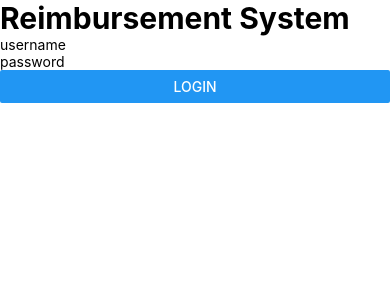
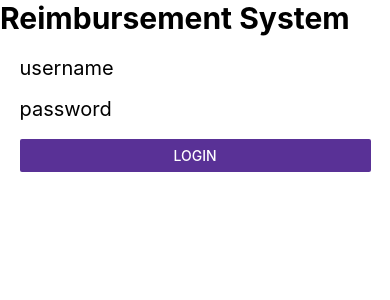
Before and after one commit to wrkagel/Revature-Project-1-Mobile, a React Native app: screen / in a window 390 px wide. Shown: the top 300 px of the page. Built offline with nearby package versions, Linux system fonts and the light colour scheme.

Commit message:
Styling matches frontend.

```diff
--- a/components/employee-view.tsx
+++ b/components/employee-view.tsx
@@ -6,6 +6,6 @@ export default function EmployeeView(props:Employee) {
 
     const {fname, mname, lname, id} = props;
 
-    return (<View><Text style={{flex:1, textAlign:"center", fontSize:20, fontWeight:"bold"}}>{fname}{mname ? ` ${mname}`:""}{lname ? ` ${lname}`:""}</Text>
-    <Text style={{textAlign:"center"}}>ID: {id}</Text></View>)
+    return (<View><Text style={{flex:1, textAlign:"center", fontSize:20, fontWeight:"bold", color:"#fff"}}>{fname}{mname ? ` ${mname}`:""}{lname ? ` ${lname}`:""}</Text>
+    <Text style={{textAlign:"center", color:"#fff"}}>ID: {id}</Text></View>)
 }
--- a/components/login-view.tsx
+++ b/components/login-view.tsx
@@ -1,7 +1,7 @@
 import AsyncStorageLib from "@react-native-async-storage/async-storage";
 import axios from "axios";
 import React, { useState } from "react";
-import { Button, TextInput, View } from "react-native";
+import { Button, StyleSheet, TextInput, View } from "react-native";
 import Employee from "../models/employee";
 
 
@@ -34,11 +34,18 @@ export default function LoginView(props:{setManagerId:Function}) {
         }
     }
 
-    return (<View>
-        <TextInput placeholder="username" onChangeText={setNameInput} autoCapitalize="none"/>
-        <TextInput placeholder="password" onChangeText={setPassInput} secureTextEntry={true} autoCapitalize="none"/>
-        <Button title="Login" onPress={login}/>
+    return (<View style={{padding:"5%"}}>
+        <TextInput style={styles.inputText} placeholder="username" onChangeText={setNameInput} autoCapitalize="none"/>
+        <TextInput style={styles.inputText} placeholder="password" onChangeText={setPassInput} secureTextEntry={true} autoCapitalize="none"/>
+        <Button color={"#593196"} title="Login" onPress={login}/>
     </View>)
 }
 
-export const backendAddress = 'https://wk-revature-vm.eastus.cloudapp.azure.com'
+const styles = StyleSheet.create({
+    inputText:{
+        marginBottom:"5%",
+        fontSize:20
+    }
+});
+
+export const backendAddress = 'https://wk-revature-vm.eastus.cloudapp.azure.com';
--- a/components/logout-button.tsx
+++ b/components/logout-button.tsx
@@ -11,6 +11,6 @@ export default function LogoutButton(props:{setManagerId:Function}) {
     }
 
     return (<View>
-        <Button title="Logout" onPress={logout}/>
+        <Button color={"#593196"} title="Logout" onPress={logout}/>
     </View>)
 }
--- a/components/managed-view.tsx
+++ b/components/managed-view.tsx
@@ -43,7 +43,7 @@ export default function ManagedView(props:{navigation: any, route:any, managerId
 const styles = StyleSheet.create({
     listItem:{
         flex:1,
-        backgroundColor:"cyan",
+        backgroundColor:"#009cdc",
         borderWidth:3,
         width:"100%",
         borderStyle:"solid",
--- a/components/reimbursement-list-item.tsx
+++ b/components/reimbursement-list-item.tsx
@@ -6,7 +6,7 @@ export default function ReimbursementListItem(props:ReimbursementItem) {
 
     const {type, desc, amount, date, status, id} = props;
 
-    return (<View style={{flex:1, backgroundColor:"cyan", borderStyle:"solid", borderWidth:3, borderRadius:20}}>
+    return (<View style={{flex:1, backgroundColor:"#009cdc", borderStyle:"solid", borderWidth:3, borderRadius:20}}>
         <View style={{flex:1, flexDirection:"row", borderStyle:"solid", borderBottomWidth:3}}>
             <Text style={{...styles.listText, flex:0.2}}>{type}:</Text>
             <Text style={{...styles.listText, flex:0.8}}>{desc}</Text>
@@ -26,6 +26,7 @@ const styles = StyleSheet.create({
     listText: {
         flex:1,
         textAlign:'center',
-        fontSize:20
+        fontSize:20,
+        color:"#fff"
     }
 })
--- a/components/reimbursement-list-view.tsx
+++ b/components/reimbursement-list-view.tsx
@@ -1,5 +1,5 @@
 import axios from "axios";
-import { useEffect } from "react";
+import { useEffect, useState } from "react";
 import { FlatList, Pressable} from "react-native";
 import ReimbursementItem from "../models/reimbursement-item";
 import { backendAddress } from "./login-view";
@@ -10,6 +10,7 @@ export default function ReimbursementViewList(props:{navigation:any, route: any,
 
     const {navigation, route, reimbursementList, setReimbursementList, setListIndex} = props;
     const {id} = route.params;
+    const [show, setShow] = useState<boolean>(false);
 
     useEffect(() => {
         (async () => {
@@ -25,7 +26,7 @@ export default function ReimbursementViewList(props:{navigation:any, route: any,
                 console.log(error);
                 alert('There was an error communicating with the server.')
             }
-
+            setShow(true);
         })()
     },[]);
 
@@ -35,7 +36,7 @@ export default function ReimbursementViewList(props:{navigation:any, route: any,
         navigation.push('Reimbursement');
     }
 
-    return (<FlatList data={reimbursementList} keyExtractor={item => item.id} renderItem={({item, index}) => (
+    return (show && <FlatList data={reimbursementList} keyExtractor={item => item.id} renderItem={({item, index}) => (
         <Pressable style={{margin:"1.5%"}} onPress={() => navigateToReimbursement(index)}>
             <ReimbursementListItem {...item}/>
         </Pressable>
--- a/components/reimbursement-view.tsx
+++ b/components/reimbursement-view.tsx
@@ -38,7 +38,7 @@ export default function ReimbursementView(props:{navigation:any, reimbursement:R
             <Text style={textStyle.th}>Status</Text>
             <Text style={textStyle.th}>ID</Text>
             <Text style={textStyle.th}>EmployeeID</Text>
-            {isPending && <Text style={textStyle.th}>Status Update</Text>}
+            <Text style={textStyle.th}>Status Update</Text>
         </View>
         <View style={{flex:0.6}}>
             <Text style={textStyle.td}>{type}</Text>
@@ -50,15 +50,15 @@ export default function ReimbursementView(props:{navigation:any, reimbursement:R
             <Text style={textStyle.td}>{employeeId}</Text>
             {isPending ? <View style={{flex:1}}>
                 <View style={{flex:0.5, height:"100%", width:"100%"}}>
-                    <Button title="Approve" onPress={() => updateStatus(ReimbursementStatus.approved)}/>
+                    <Button color={"#fc3939"} title="Approve" onPress={() => updateStatus(ReimbursementStatus.approved)}/>
                 </View>
                 <View style={{flex:0.5, height:"100%", width:"100%"}}>
-                    <Button title="Deny" onPress={() => updateStatus(ReimbursementStatus.denied)}/>
+                    <Button color={"#13b955"} title="Deny" onPress={() => updateStatus(ReimbursementStatus.denied)}/>
                 </View>
             </View>
             :
-            <View style={{flex:1, height:"100%", width:"100%"}}>
-                <Button title="Set Pending" onPress={() => updateStatus(ReimbursementStatus.pending)}/>
+            <View style={{flex:1, justifyContent:"center"}}>
+                <Button color={"#593196"} title="Set Pending" onPress={() => updateStatus(ReimbursementStatus.pending)}/>
             </View>}
         </View>
     </View>)
```
